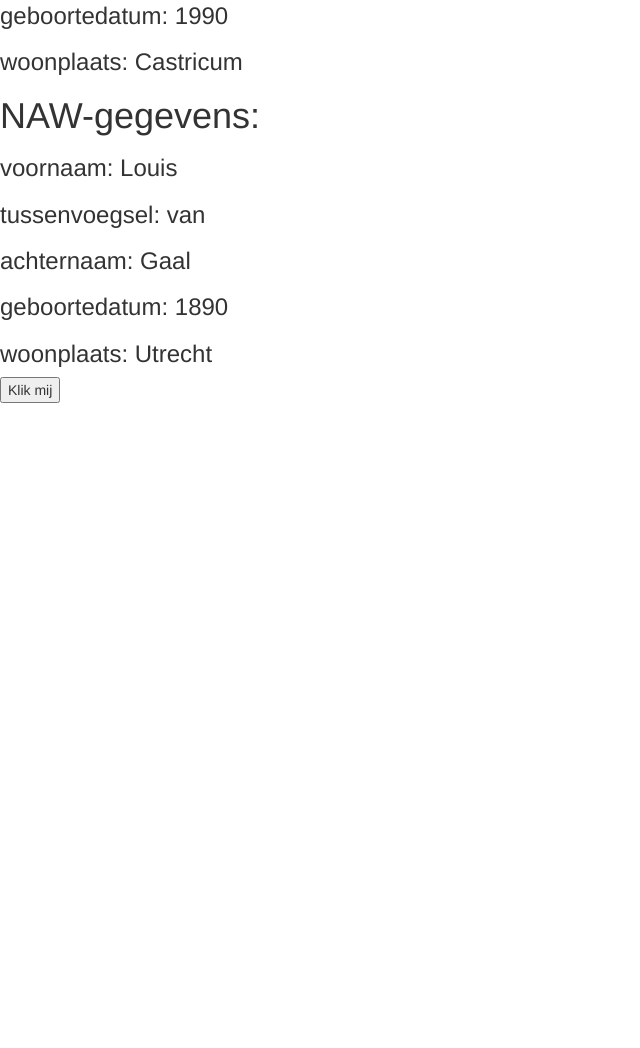
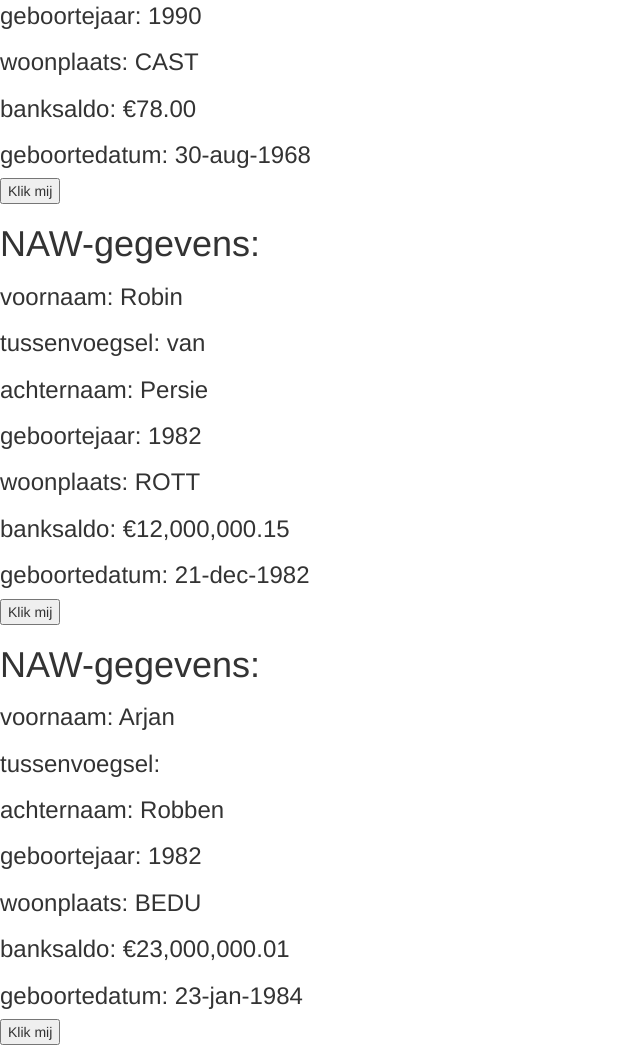
Before and after one commit to adruijter1/angularjs, a plain HTML site: page index.html in a window 1280 px wide. Shown: the part 216-1264 px from the top of the page, without its empty margins (0-640 px from the left). Before the commit the page ends 800 px from the top, so only its background shows below. Drawn offline with Linux system fonts and the light colour scheme.

Commit message:
Toevoegen van filters en images

```diff
--- a/app.js
+++ b/app.js
@@ -12,18 +12,44 @@
 		voornaam: "Arjan",
 		tussenvoegsel: "de",
 		achternaam: "Ruijter",
-		geboortedatum: 1990,
+		geboortejaar: 1990,
 		woonplaats: "Castricum",
-		klikOpMij: false,
-		persoonBestaatNiet: false
+		klikOpMij: true,
+		persoonBestaatNiet: false,
+		saldoBankrekening: 78,
+		geboortedatum: "1968-08-30",
 	},
 	{
 		voornaam: "Louis",
 		tussenvoegsel: "van",
 		achternaam: "Gaal",
-		geboortedatum: 1890,
+		geboortejaar: 1890,
 		woonplaats: "Utrecht",
 		klikOpMij: true,
-		persoonBestaatNiet: false
+		persoonBestaatNiet: false,
+		saldoBankrekening: 123.45,
+		geboortedatum: "2005-08-03"
+	},
+	{
+		voornaam: "Robin",
+		tussenvoegsel: "van",
+		achternaam: "Persie",
+		geboortejaar: 1982,
+		woonplaats: "Rotterdam",
+		klikOpMij: true,
+		persoonBestaatNiet: false,
+		saldoBankrekening: 12000000.15,
+		geboortedatum: "1982-12-21"
+	},
+	{
+		voornaam: "Arjan",
+		tussenvoegsel: "",
+		achternaam: "Robben",
+		geboortejaar: 1982,
+		woonplaats: "Bedum",
+		klikOpMij: true,
+		persoonBestaatNiet: false,
+		saldoBankrekening: 23000000.01,
+		geboortedatum: "1984-01-23"
 	}];
 })();
--- a/index.html
+++ b/index.html
@@ -4,13 +4,15 @@
 		<link rel="stylesheet" type="text/css" href="bootstrap-3.1.1-dist/css/bootstrap.min.css" />
 	</head>
 	<body ng-controller="StoreController as anw">
-		<div  ng-repeat="data in anw.gegevens" >
+		<div  ng-repeat="data in anw.gegevens | limitTo: 4 | orderBy: '+geboortedatum'">
 			<h1>NAW-gegevens:</h1>
-			<h3>voornaam: {{data.voornaam;}}</h3>
+			<h3>voornaam: {{data.voornaam}}</h3>
 			<h3>tussenvoegsel: {{data.tussenvoegsel}}</h3>
 			<h3>achternaam: {{data.achternaam}}</h3>
-			<h3>geboortedatum: {{data.geboortedatum}}</h3>
-			<h3>woonplaats: {{data.woonplaats}}</h3>
+			<h3>geboortejaar: {{data.geboortejaar}}</h3>
+			<h3>woonplaats: {{data.woonplaats | uppercase | limitTo: 4}}</h3>
+			<h3>banksaldo: {{data.saldoBankrekening | currency: "&euro;"}}</h3>
+			<h3>geboortedatum: {{data.geboortedatum | date: "dd-MMM-yyyy" |lowercase}}</h3>
 			<button ng-show="data.klikOpMij">Klik mij</button>
 		</div>
 
```
Also changed, not shown: images/Desert.jpg (added), images/Im-watching-you-meme.gif (added), images/Kill Bill Vol 2 (2004) 3.jpg (added), images/LapGiraffe_thumb.jpg (added), images/foto_upload.png (added), images/tandarts.JPG (added), images/tbd_bitmap_0.png (added), images/thumbnail/tn_Desert.jpg (added), images/thumbnail/tn_Im-watching-you-meme.gif (added), images/thumbnail/tn_Kill Bill Vol 2 (2004) 3.jpg (added), images/thumbnail/tn_Komodo_dragon_stalking_deer.png (added), images/thumbnail/tn_LapGiraffe_thumb.jpg (added), images/thumbnail/tn_foto_upload.png (added), images/thumbnail/tn_tandarts.JPG (added), 1 more files, 1 other file.
